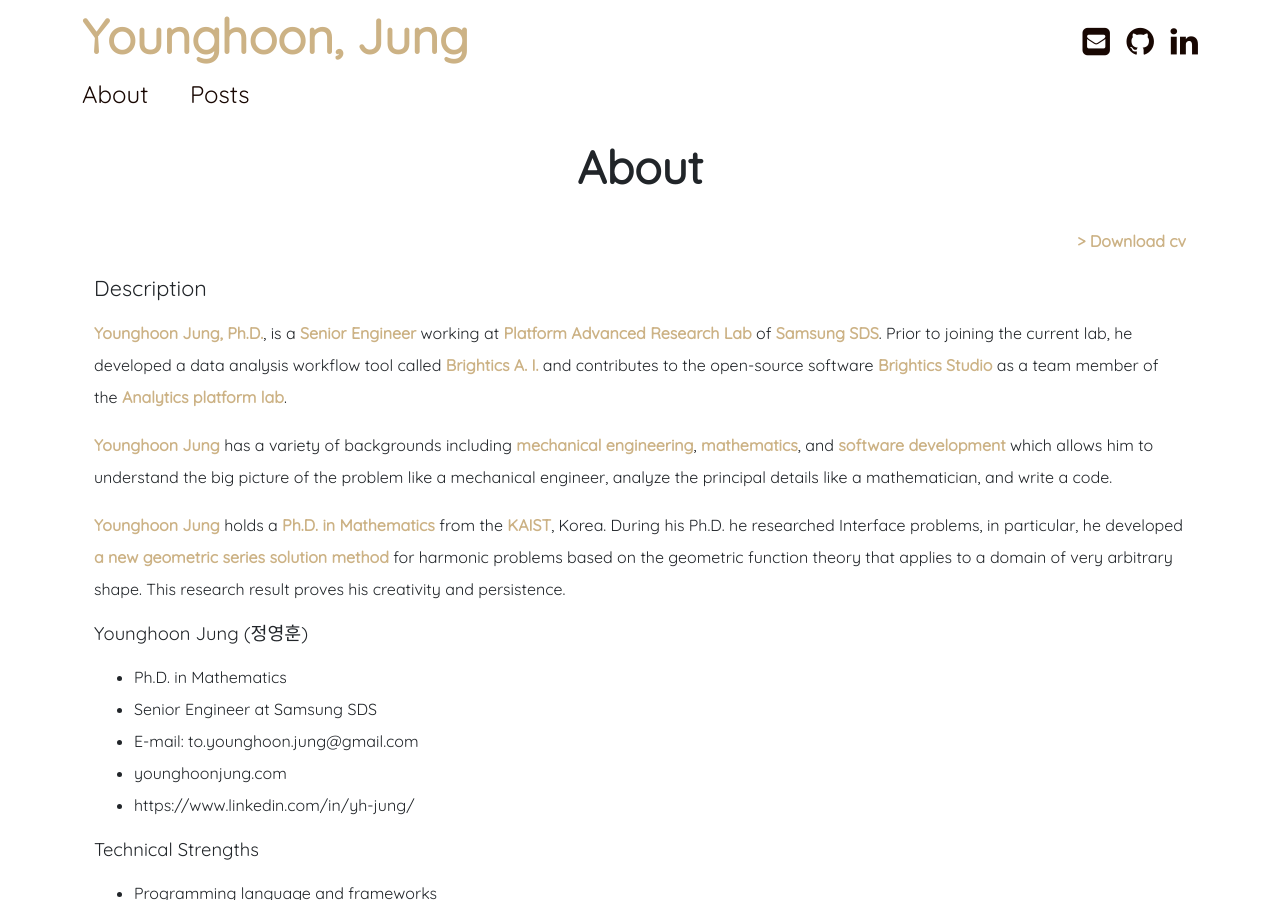
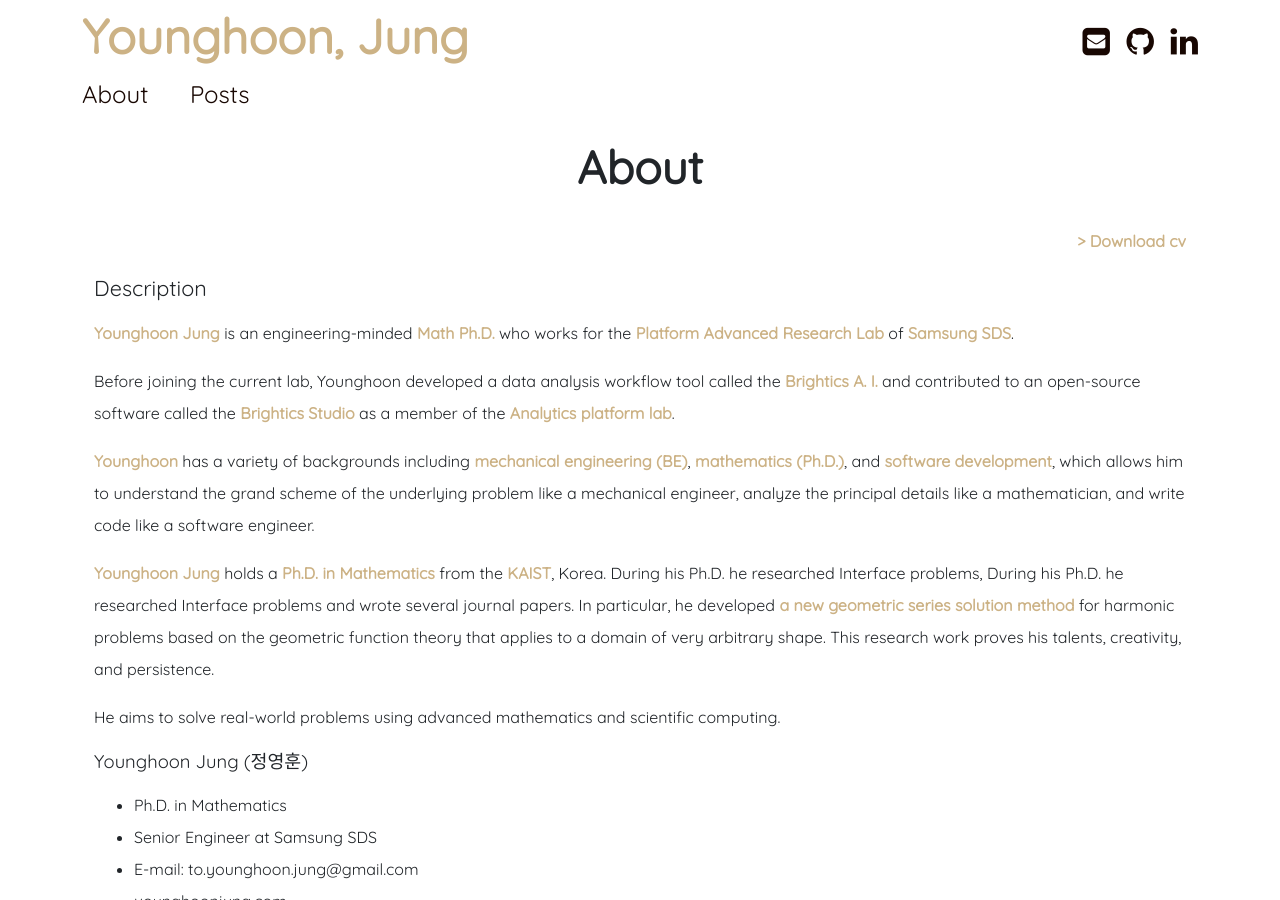
Before and after one commit to younghoonJ/younghoonJ.github.io, a Jekyll site: the page built from about.md, in a window 1280 px wide and 900 px high. Built offline with Jekyll 4.4.1, drawn with Linux system fonts in a browser that asks for light colours.

Commit message:
minor fix

```diff
--- a/about.md
+++ b/about.md
@@ -8,11 +8,16 @@
 <br>
 
 ## Description
-**Younghoon Jung, Ph.D.**, is a **Senior Engineer** working at **Platform Advanced Research Lab** of **Samsung SDS**. Prior to joining the current lab, he developed a data analysis workflow tool called **Brightics A. I.** and contributes to the open-source software **Brightics Studio** as a team member of the **Analytics platform lab**.
 
-**Younghoon Jung** has a variety of backgrounds including **mechanical engineering**, **mathematics**, and **software development** which allows him to understand the big picture of the problem like a mechanical engineer, analyze the principal details like a mathematician, and write a code.
+**Younghoon Jung** is an engineering-minded **Math Ph.D.** who works for the **Platform Advanced Research Lab** of **Samsung SDS**.
 
-**Younghoon Jung** holds a **Ph.D. in Mathematics** from the **KAIST**, Korea. During his Ph.D. he researched Interface problems, in particular, he developed **a new geometric series solution method** for harmonic problems based on the geometric function theory that applies to a domain of very arbitrary shape. This research result proves his creativity and persistence.
+Before joining the current lab, Younghoon developed a data analysis workflow tool called the **Brightics A. I.** and contributed to an open-source software called the **Brightics Studio** as a member of the **Analytics platform lab**.
+
+**Younghoon** has a variety of backgrounds including **mechanical engineering (BE)**, **mathematics (Ph.D.)**, and **software development**, which allows him to understand the grand scheme of the underlying problem like a mechanical engineer, analyze the principal details like a mathematician, and write code like a software engineer.
+
+**Younghoon Jung** holds a **Ph.D. in Mathematics** from the **KAIST**, Korea. During his Ph.D. he researched Interface problems,  During his Ph.D. he researched Interface problems and wrote several journal papers. In particular, he developed **a new geometric series solution method** for harmonic problems based on the geometric function theory that applies to a domain of very arbitrary shape. This research work proves his talents, creativity, and persistence.
+
+He aims to solve real-world problems using advanced mathematics and scientific computing.
 
 ### Younghoon Jung (정영훈)
 - Ph.D. in Mathematics
```
